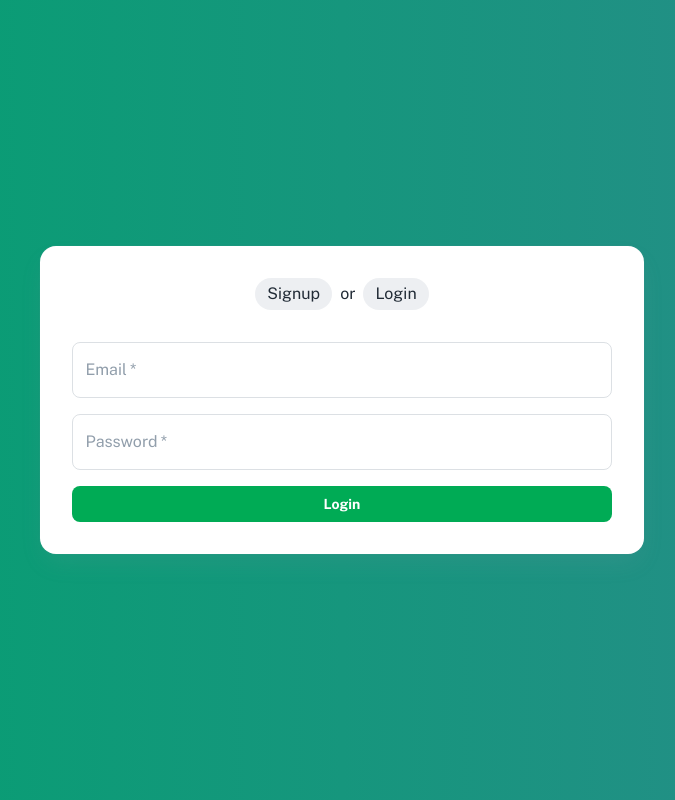
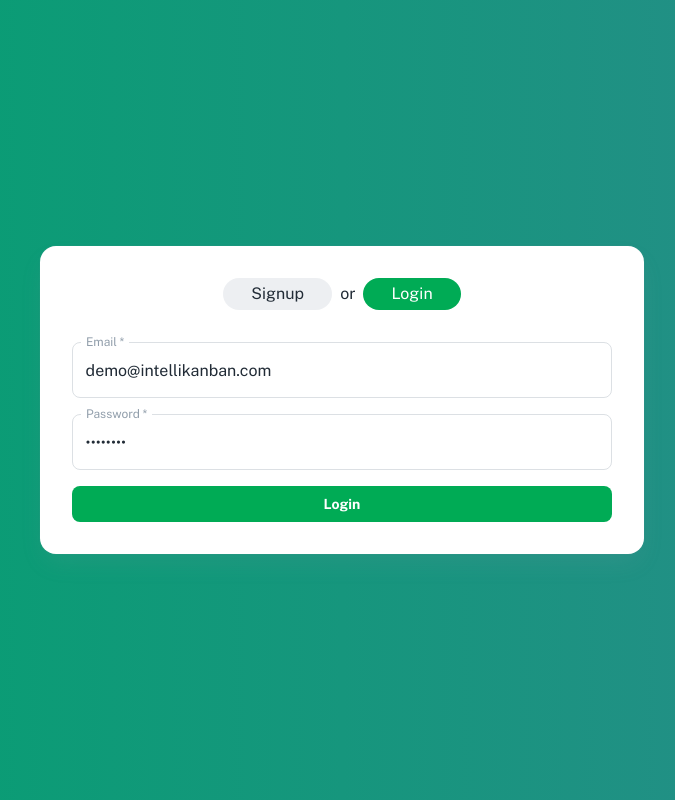
Before and after one commit to getlost01/Intelli-Kanban, a Next.js app: page /login in a window 1280 px wide. Shown: the whole page, without its empty margins (298-973 px from the left). Built offline with nearby package versions, Linux system fonts and the light colour scheme; no server answers.

Commit message:
fix minor

```diff
--- a/pages/kanban/[id].tsx
+++ b/pages/kanban/[id].tsx
@@ -216,12 +216,12 @@
     items: [
       {
         title: 'Github',
-        path: 'https://github.com/getlost01',
+        path: 'https://github.com/',
         icon: <Iconify icon="bi:github" />,
       },
       {
         title: 'Linkedin',
-        path: 'https://www.linkedin.com/in/aagam-jain-gl01/',
+        path: 'https://www.linkedin.com/in/',
         icon: <Iconify icon="circum:linkedin" />,
       },
       {
--- a/pages/login.tsx
+++ b/pages/login.tsx
@@ -15,8 +15,8 @@
   const router = useRouter();
   const [isLoading, setIsLoading] = useState<boolean>(false);
   const [loginForm, setLoginForm] = useState<LoginForm>({
-    email: '',
-    password: '',
+    email: 'demo@intellikanban.com',
+    password: 'demo1234',
   });
 
   const handleLoginChange = (e: React.ChangeEvent<HTMLInputElement>) => {
@@ -57,11 +57,11 @@
     <Card sx={{ p: 4, my: 3, maxWidth: "40rem", height: "min-content"}}>
     <Grid display={"flex"} alignItems={"center"} mb={4} justifyContent={"center"}>
             <Link href="/signup">
-              <Chip label="Signup" sx={{ mx: 1, fontSize: "1rem", cursor: "pointer"}} />
+              <Chip label="Signup" sx={{ mx: 1, p: 2, fontSize: "1rem", cursor: "pointer"}} />
             </Link>
             or
             <Link href="/login" >
-              <Chip label="Login" sx={{ mx: 1, fontSize: "1rem", cursor: "pointer"}} />
+              <Chip label="Login" sx={{ mx: 1, p: 2, fontSize: "1rem", cursor: "pointer"}} color='primary' />
             </Link>
         </Grid>
 
--- a/pages/signup.tsx
+++ b/pages/signup.tsx
@@ -73,13 +73,13 @@
         background: "linear-gradient(to left, #2a8b8b, #02a16f)"}}
     >
     <Card sx={{ p: 4, my: 3, maxWidth: "40rem", height: "min-content"}}>
-          <Grid display={"flex"} alignItems={"center"} mb={4} justifyContent={"center"}>
+        <Grid display={"flex"} alignItems={"center"} mb={4} justifyContent={"center"}>
             <Link href="/signup">
-              <Chip label="Signup" sx={{ mx: 1, fontSize: "1rem", cursor: "pointer"}} />
+              <Chip label="Signup" sx={{ mx: 1, p: 2, fontSize: "1rem", cursor: "pointer"}} color='primary' />
             </Link>
             or
             <Link href="/login" >
-              <Chip label="Login" sx={{ mx: 1, fontSize: "1rem", cursor: "pointer"}} />
+              <Chip label="Login" sx={{ mx: 1, p: 2, fontSize: "1rem", cursor: "pointer"}} />
             </Link>
         </Grid>
         <ToastContainer />
```
